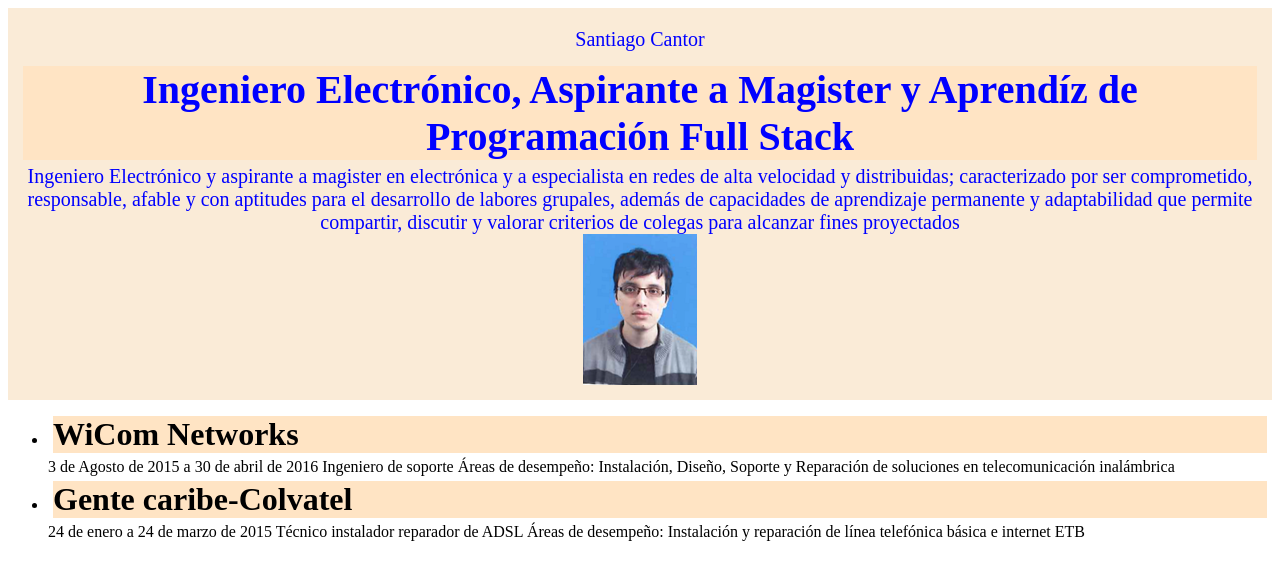
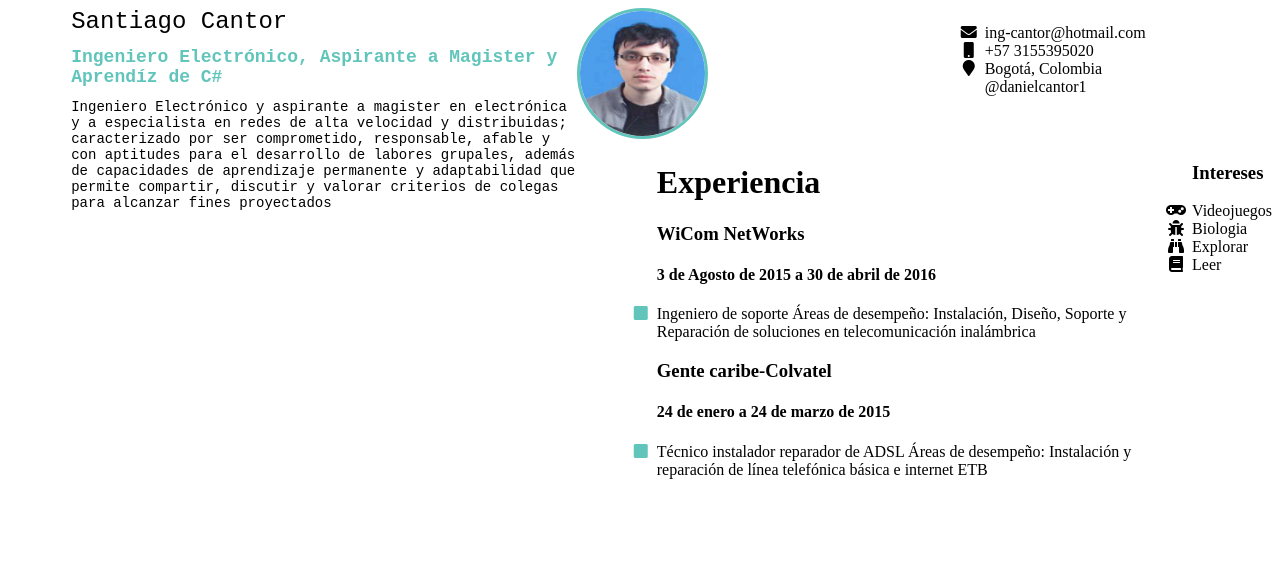
Before and after one commit to Dsco2/Ejemplo_FrontEnd, a plain HTML site: page Index.html in a window 1280 px wide. Drawn offline with Linux system fonts and the light colour scheme.

Commit message:
prueba git

```diff
--- a/Index.html
+++ b/Index.html
@@ -2,44 +2,65 @@
 <html>
    <head>
       <meta charset="UTF-8">
-      <meta name="viewport" content="width-device-width">
+      <meta name="viewport" content="width-device-width, initial-scale=1, shrink-to-fit=no">
       <title>Our First Webpage</title>
+
       <link rel="stylesheet" href="Style.css">
       <link rel="stylesheet" href="https://use.fontawesome.com/releases/v5.3.1/css/all.css" integrity="sha384-mzrmE5qonljUremFsqc01SB46JvROS7bZs3IO2EmfFsd15uHvIt+Y8vEf7N7fWAU" crossorigin="anonymous">
 
    </head>
-   <body>
-      <header class="i class="fa fa-arrow-circle-o-right aria-hidden="true">
+   <body class="bg-body">
+      <div class="row">
+         <span class="col-5 Perfil">
             <header>Santiago Cantor</header>
-         <h1>Ingeniero Electrónico, Aspirante a Magister y Aprendíz de Programación Full Stack</h1>
+            <h1>Ingeniero Electrónico, Aspirante a Magister y Aprendíz de C#</h1>
             <section>Ingeniero Electrónico y aspirante a magister en electrónica y a especialista en redes de alta velocidad y distribuidas; caracterizado por ser comprometido, responsable, afable y con aptitudes para el desarrollo de labores grupales, además de capacidades de aprendizaje permanente y adaptabilidad que permite compartir, discutir y valorar criterios de colegas para alcanzar fines proyectados</section>
+         </span>
+        <span class="col-3 Foto">
             <img src="Images/Foto.png">
-      </header>
+        </span>
+        <span class="col-4 Datos">
+            <ul class="fa-ul">
+                <li><span class="fa-li"><i class="fas fa-envelope"></i></span>ing-cantor@hotmail.com</li>
+                <li><span class="fa-li"><i class="fas fa-mobile"></i></span>+57 3155395020</li>
+                <li><span class="fa-li"><i class="fas fa-map-marker"></i></span>Bogotá, Colombia</li>
+                <li><span class="fa-li"><i class="fas fa-twitter-square"></i></span>@danielcantor1</li>
+              </ul>
+        </span>
+      </div>
 
-      <div class="Experiencia">
+    <div class="info">
+
+      <div class="experience">
         <ul>
-          <li>
-            <h1>WiCom Networks</h1>
-              <section>
-                3 de Agosto de 2015 a 30 de abril de 2016 Ingeniero de soporte Áreas de desempeño: Instalación, Diseño, Soporte y Reparación de soluciones en telecomunicación inalámbrica
-              </section>
-          </li>
+            <ul class="fa-ul">
+              <h1>Experiencia</h1>
+              <h3>WiCom NetWorks</h3>
+              <h4> 3 de Agosto de 2015 a 30 de abril de 2016 </h4>
+              <li><span class="fa-li"><i class="fas fa-square" style="color: #61C5BB"></i></span>Ingeniero de soporte Áreas de desempeño: Instalación, Diseño, Soporte y Reparación de soluciones en telecomunicación inalámbrica</li>
 
-          <li>
-              <h1>Gente caribe-Colvatel</h1>
-              <section>
-              24 de enero a 24 de marzo de 2015
-              Técnico instalador reparador de ADSL
-              Áreas de desempeño:
-              Instalación y reparación de línea telefónica básica e internet ETB
-            </section>
-          </li>
             </ul>
 
+            <ul class="fa-ul">
+                <h3>Gente caribe-Colvatel</h3>
+                <h4> 24 de enero a 24 de marzo de 2015 </h4>
+                <li><span class="fa-li"><i class="fas fa-square" style="color: #61C5BB"></i></span>Técnico instalador reparador de ADSL
+                  Áreas de desempeño:
+                  Instalación y reparación de línea telefónica básica e internet ETB</li>
+            </ul>
+        </ul>
       </div>
 
+      <div class="skill">
 
-
-
+              <ul class="fa-ul">
+                  <h3>Intereses</h3>
+                    <li><span class="fa-li"><i class="fas fa-gamepad"></i></span>Videojuegos</li>
+                    <li><span class="fa-li"><i class="fas fa-bug"></i></span>Biologia</li>
+                    <li><span class="fa-li"><i class="fas fa-binoculars"></i></span>Explorar</li>
+                    <li><span class="fa-li"><i class="fas fa-book"></i></span>Leer</li>
+              </ul>
+      </div>
+    </div>
    </body>
 </html>
--- a/Style.css
+++ b/Style.css
@@ -1,23 +1,77 @@
-header
+.Encabezado
 {
-  color: blue;
-  background-color: antiquewhite;
-  font-size: 20px;
-  text-align: center;
-  padding: 10px;
+    border-bottom: solid;
+    border-color: #61C5BB;
+    font-family: 'Courier New', Courier, monospace;
+    min-height: 200px
+
+
 }
 
-h1 {
-    background-color: bisque;
-    margin: 5px;
+.Perfil
+{
+    font-size: 14px;
+    text-align: left;
+    max-width: 40%;
+    float: left;
+    margin-left: 5%;
+    font-family: 'Courier New', Courier, monospace;
 }
 
-nav {
-    background-color: rgb(37, 215, 255);
+.Perfil h1
+{
+    font-size: 18px;
+    color: #61C5BB;
+    font-weight: bold;
+    font-family: 'Courier New', Courier, monospace;
+
 }
 
+.Perfil header
+{
+    font-size: 24px;
+}
 
-.Encabezado img{
-    border-radius: 100%
+.Foto img{
+    border-radius: 100%;
+    width: 125px;
+    height: 125px;
+    border-style: solid;
+    border-color: #61C5BB;
+    max-width: 30%;
+}
 
+.Datos
+{
+    max-width: 35%;
+    float: right;
+    margin-right: 10%;
 }
+
+.Experiencia
+{
+    max-width: 40%;
+    float: left;
+    margin-right: 5%
+}
+
+.Habilidades
+{
+    max-width: 55%;
+}
+
+.Experiencia  h3
+{
+    font-weight: bold;
+    max-width: 45%;
+}
+
+.Experiencia  h4
+{
+    color: #61C5BB;
+}
+
+.info
+{
+    display: flex;
+}
```
Also changed, not shown: Images/ImagenE.jpg (deleted), Images/ImagenL.jpg (deleted), Images/ImagenM.jpg (deleted), Images/ImagenN.jpg (deleted), Images/ImagenT.jpg (deleted). Lines whose indentation alone changed are shown as unchanged.
